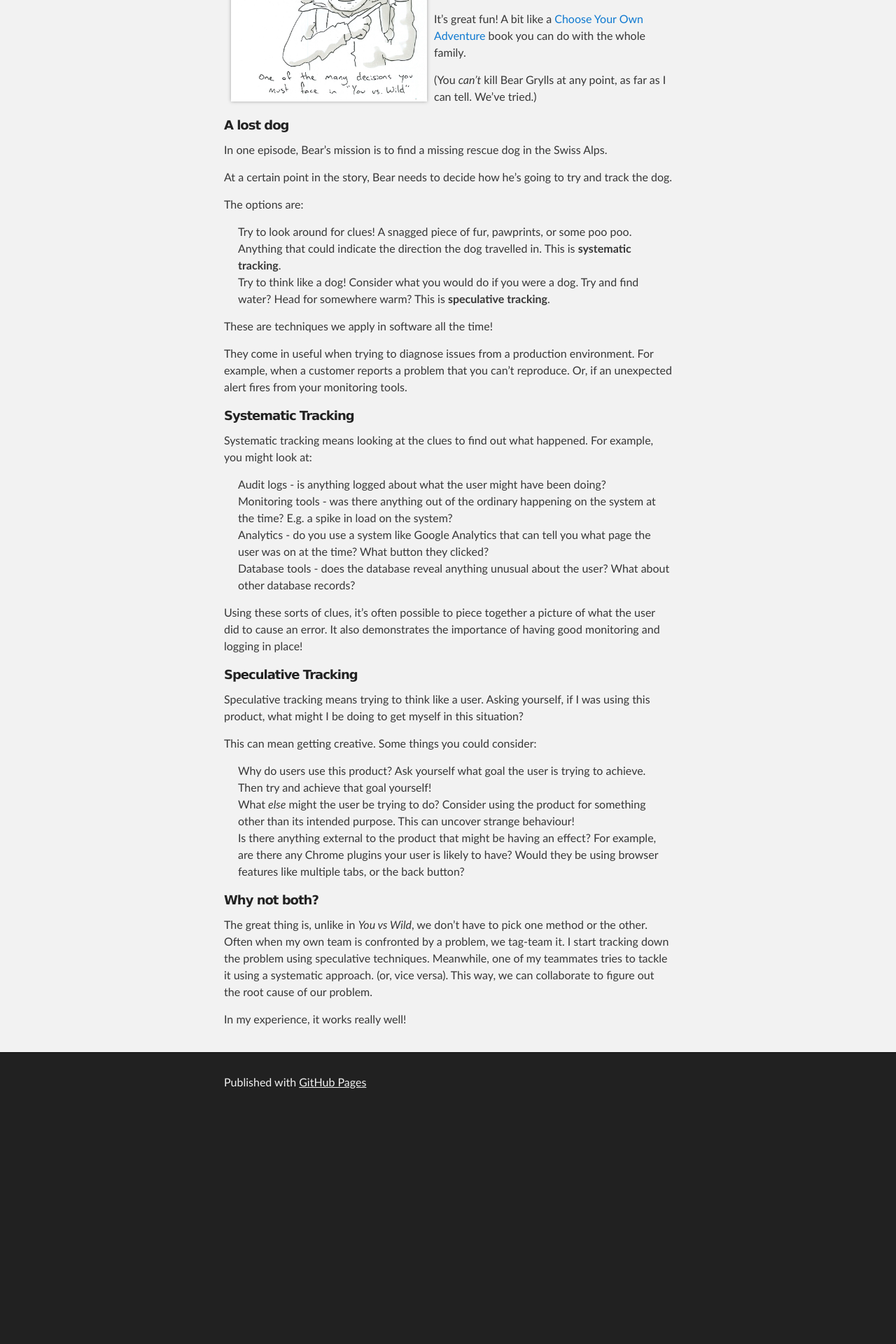
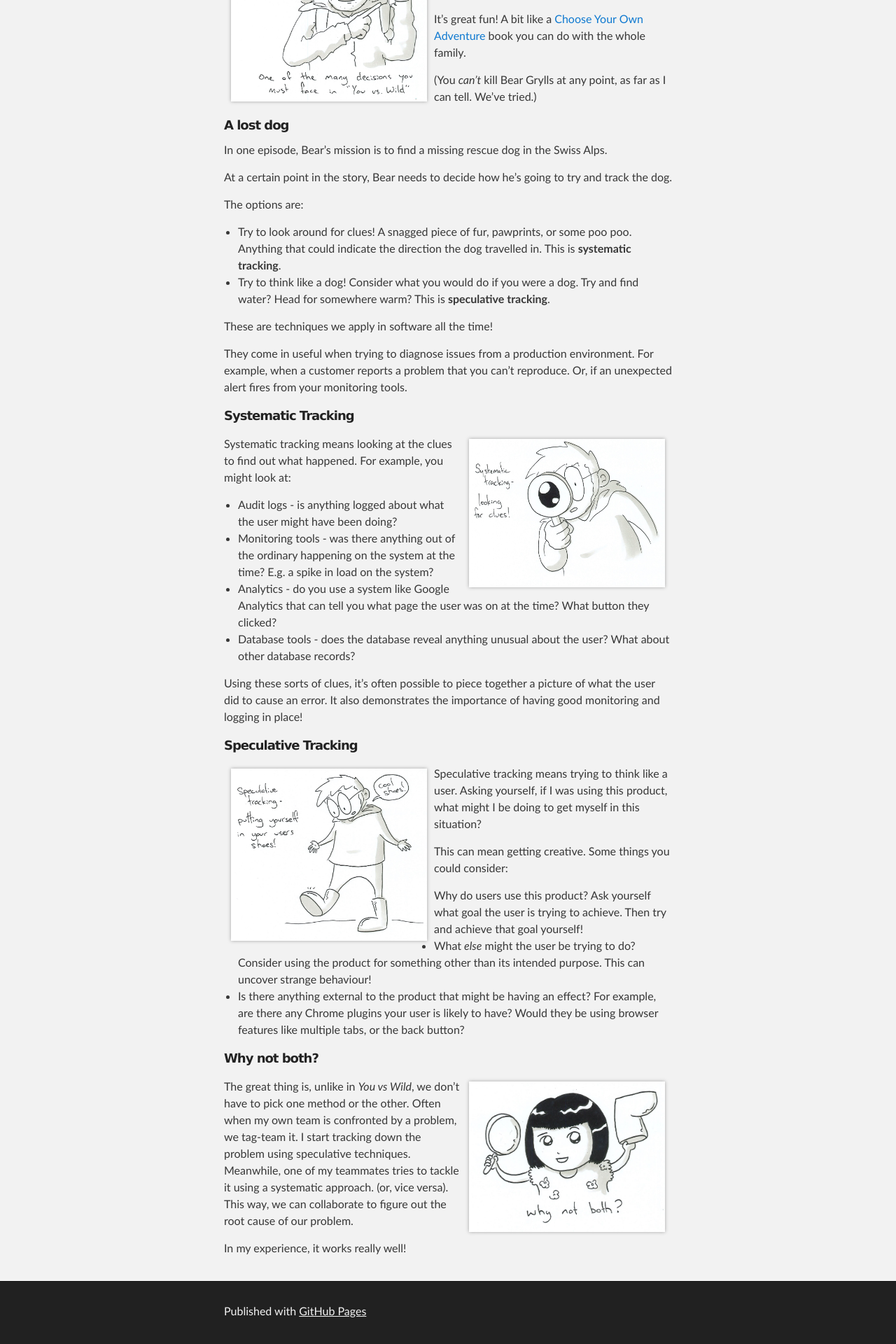
Before and after one commit to jrespie/jrespie.github.io, a Jekyll site: the page built from _posts/2019/04/2019-04-18-grylls-and-thrills.markdown, in a window 1280 px wide. Shown: the part 767-2687 px from the top of the page at 70% size. Built offline with Jekyll 4.4.1, drawn with Linux system fonts in a browser that asks for light colours; our own code applies the rules of GitHub Pages for plain Markdown files; before the commit the page ends 2360 px from its top, so only the background shows below that.

Commit message:
Added blog post and some css

```diff
--- a/_posts/2019/04/2019-04-18-grylls-and-thrills.markdown
+++ b/_posts/2019/04/2019-04-18-grylls-and-thrills.markdown
@@ -10,6 +10,7 @@ Bear Grylls' has a new interactive TV series on Netflix called *You vs Wild*.
 It's interactive! At points during the show, the viewer is called upon to make decisions about Bear's next action.
 
 <img src="/assets/images/2019/04/2019-04-18-01.jpg" class="left" width="280px">
+
 For example, he's only got room in his pack for either a slingshot or a grappling hook. You decide which one to take, and that shapes the rest of the episode. This can determine whether Bear succeeds in his mission or not.
 
 It's great fun! A bit like a [Choose Your Own Adventure](https://en.wikipedia.org/wiki/Choose_Your_Own_Adventure) book you can do with the whole family.
@@ -30,27 +31,32 @@ Consider what you would do if you were a dog. Try and find water? Head for somew
 These are techniques we apply in software all the time!
 
 They come in useful when trying to diagnose issues from a production environment. For example, when a customer reports a problem that you can't reproduce. Or, if an unexpected alert fires from your monitoring tools.
+##### Systematic Tracking
+<img src="/assets/images/2019/04/2019-04-18-02.jpg" class="right" width="280px">
 
-##### Systematic Tracking
 Systematic tracking means looking at the clues to find out what happened.
 For example, you might look at:
-- Audit logs - is anything logged about what the user might have been doing?
-- Monitoring tools - was there anything out of the ordinary happening on the system at  the time? E.g. a spike in load on the system?
-- Analytics - do you use a system like Google Analytics that can tell you what page the user was on at the time? What button they clicked?
-- Database tools - does the database reveal anything unusual about the user? What about other database records?
+* Audit logs - is anything logged about what the user might have been doing?
+* Monitoring tools - was there anything out of the ordinary happening on the system at  the time? E.g. a spike in load on the system?
+* Analytics - do you use a system like Google Analytics that can tell you what page the user was on at the time? What button they clicked?
+* Database tools - does the database reveal anything unusual about the user? What about other database records?
 
 Using these sorts of clues, it's often possible to piece together a picture of what the user did to cause an error.
 It also demonstrates the importance of having good monitoring and logging in place!
 
 ##### Speculative Tracking
+<img src="/assets/images/2019/04/2019-04-18-03.jpg" class="left" width="280px">
+
 Speculative tracking means trying to think like a user. Asking yourself, if I was using this product, what might I be doing to get myself in this situation?
 
 This can mean getting creative. Some things you could consider:
-- Why do users use this product? Ask yourself what goal the user is trying to achieve. Then try and achieve that goal yourself!
-- What _else_ might the user be trying to do? Consider using the product for something other than its intended purpose. This can uncover strange behaviour!
-- Is there anything external to the product that might be having an effect? For example, are there any Chrome plugins your user is likely to have? Would they be using browser features like multiple tabs, or the back button?
+* Why do users use this product? Ask yourself what goal the user is trying to achieve. Then try and achieve that goal yourself!
+* What _else_ might the user be trying to do? Consider using the product for something other than its intended purpose. This can uncover strange behaviour!
+* Is there anything external to the product that might be having an effect? For example, are there any Chrome plugins your user is likely to have? Would they be using browser features like multiple tabs, or the back button?
 
 ##### Why not both?
+<img src="/assets/images/2019/04/2019-04-18-04.jpg" class="right" width="280px">
+
 The great thing is, unlike in *You vs Wild*, we don't have to pick one method or the other.
 Often when my own team is confronted by a problem, we tag-team it.
 I start tracking down the problem using speculative techniques. Meanwhile, one of my teammates tries to tackle it using a systematic approach. (or, vice versa).
--- a/assets/css/style.scss
+++ b/assets/css/style.scss
@@ -21,6 +21,9 @@ p img.left {
 p img.right {
 	float: right;
 }
+ul {
+	list-style: disc;
+}
 
 @media screen and (max-width: 768px) {
 	p img.left, p img.right {
@@ -29,4 +32,4 @@ p img.right {
 		margin-left: auto;
 		margin-right: auto;
 	}
-  }
+}
```
Also changed, not shown: _layouts/home.html (+10 -0 lines).
